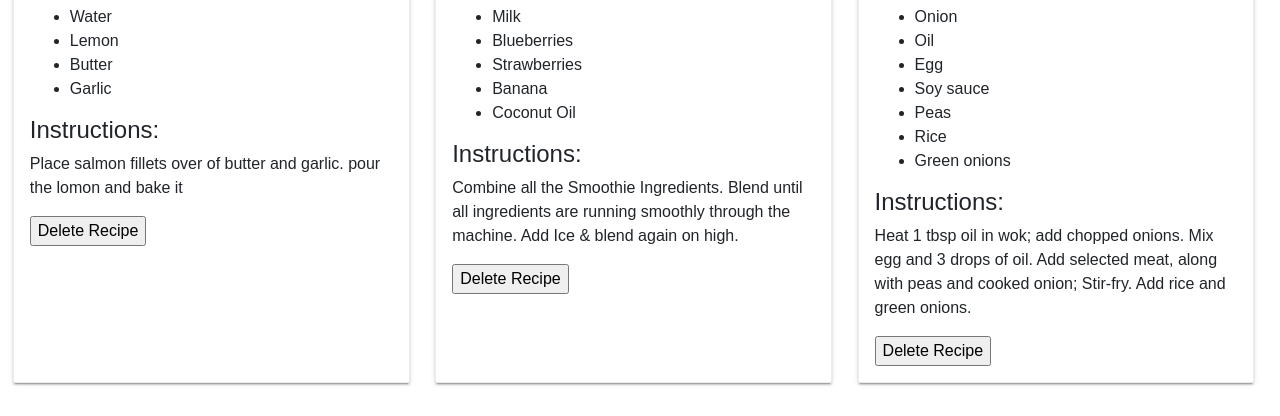
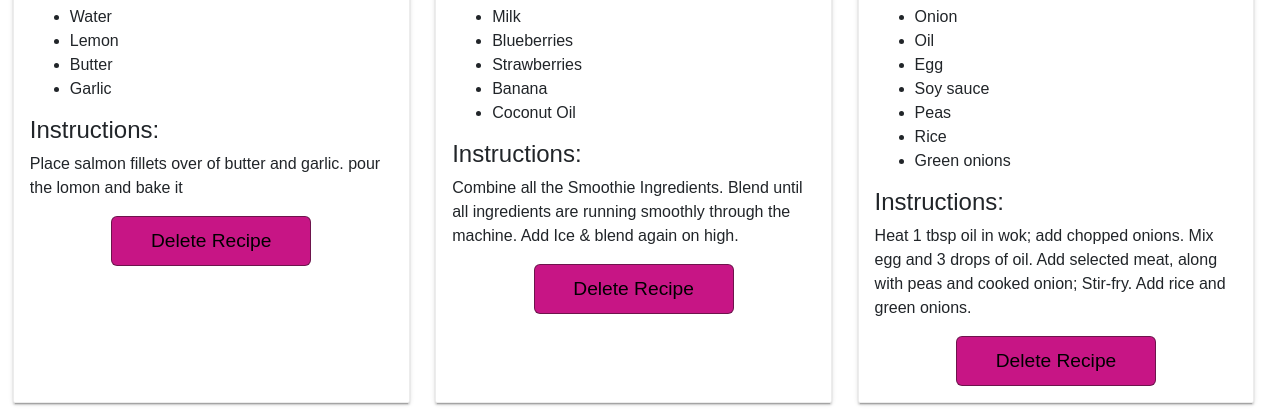
Before and after one commit to amran16/Recipe-Box, a React app: page / in a window 1280 px wide. Shown: the part 398-814 px from the top of the page. Built offline with nearby package versions, Linux system fonts and the light colour scheme.

Commit message:
update the stylesheet

```diff
--- a/src/style/RecipeListItem.css
+++ b/src/style/RecipeListItem.css
@@ -26,3 +26,15 @@
   margin: 0;
   margin-bottom: 15px;
 }
+
+.button{
+	width: 200px;
+	font-size: 1.2em;
+  margin-left: auto;
+  margin-right: auto;
+  display: block;
+  background-color: #C71585;
+	padding: 10px 0 10px 0;
+  border-radius: 6px;
+	border: 1px solid rgba(20,20,20,0.5);
+}
```
